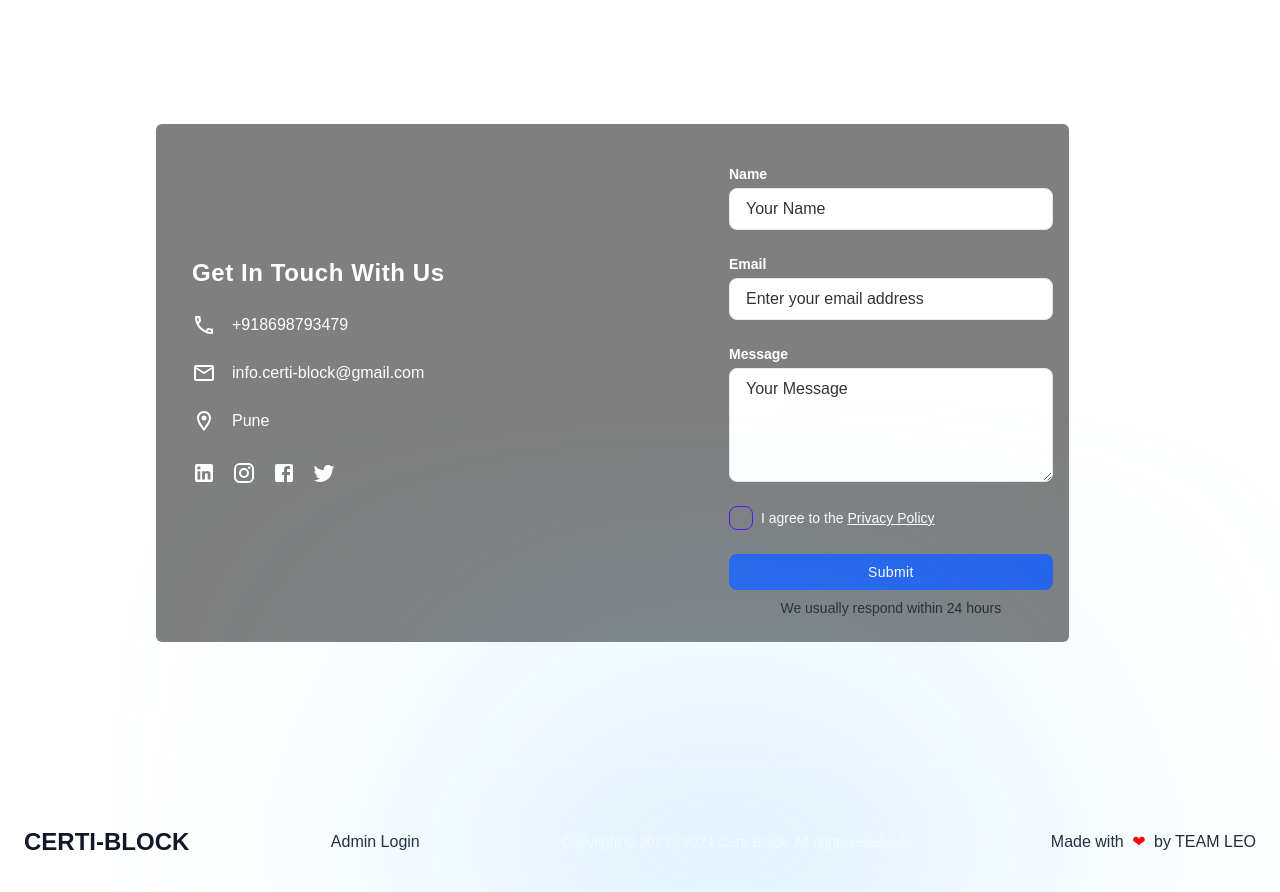
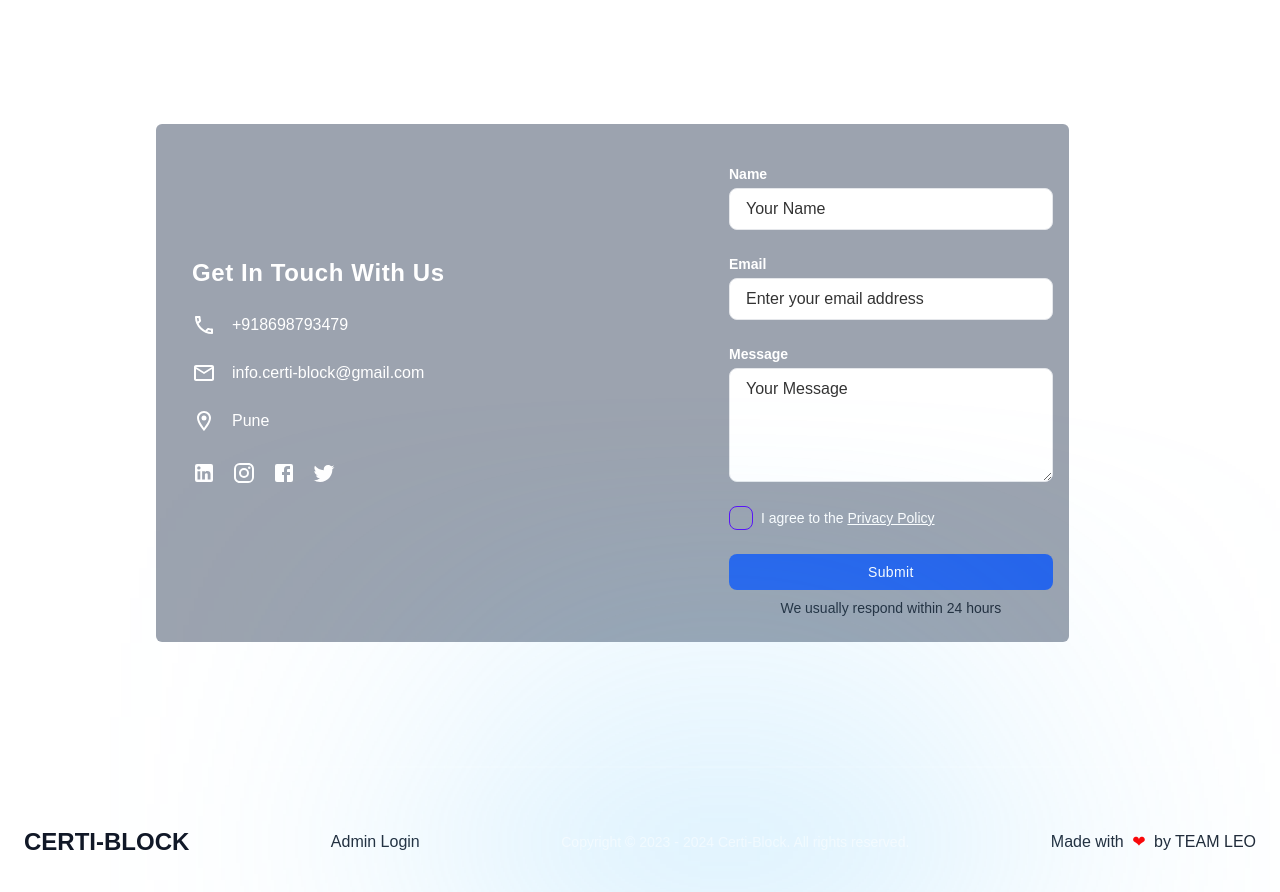
Before and after one commit to Nuthanmc/Grade-Chain, a Next.js app: page / in a window 1280 px wide. Shown: the part 920-1812 px from the top of the page. Built offline with nearby package versions, Linux system fonts and the light colour scheme.

Commit message:
minor fixes

```diff
--- a/components/ContactUs.jsx
+++ b/components/ContactUs.jsx
@@ -66,7 +66,7 @@ const ContactUs = () => {
       id="contactus"
     >
       <motion.div className="flex sm:w-screen lg:w-[1000px] rounded-md p-4 m-5">
-        <motion.div className="flex w-fit bg-black/50 lg:dark:bg-gray-900/80 p-4 rounded-md justify-center items-center ">
+        <motion.div className="flex w-fit bg-gray-400 lg:dark:bg-gray-900/80 p-4 rounded-md justify-center items-center">
           <div className="flex flex-col space-y-6 w—full max-w-screen p—8 rounded—xl shadow—lg text-white md:flex-row md:space-x-6 md:space-y">
             <div className="flex flex-col justify-center w-full">
               <div>
```
